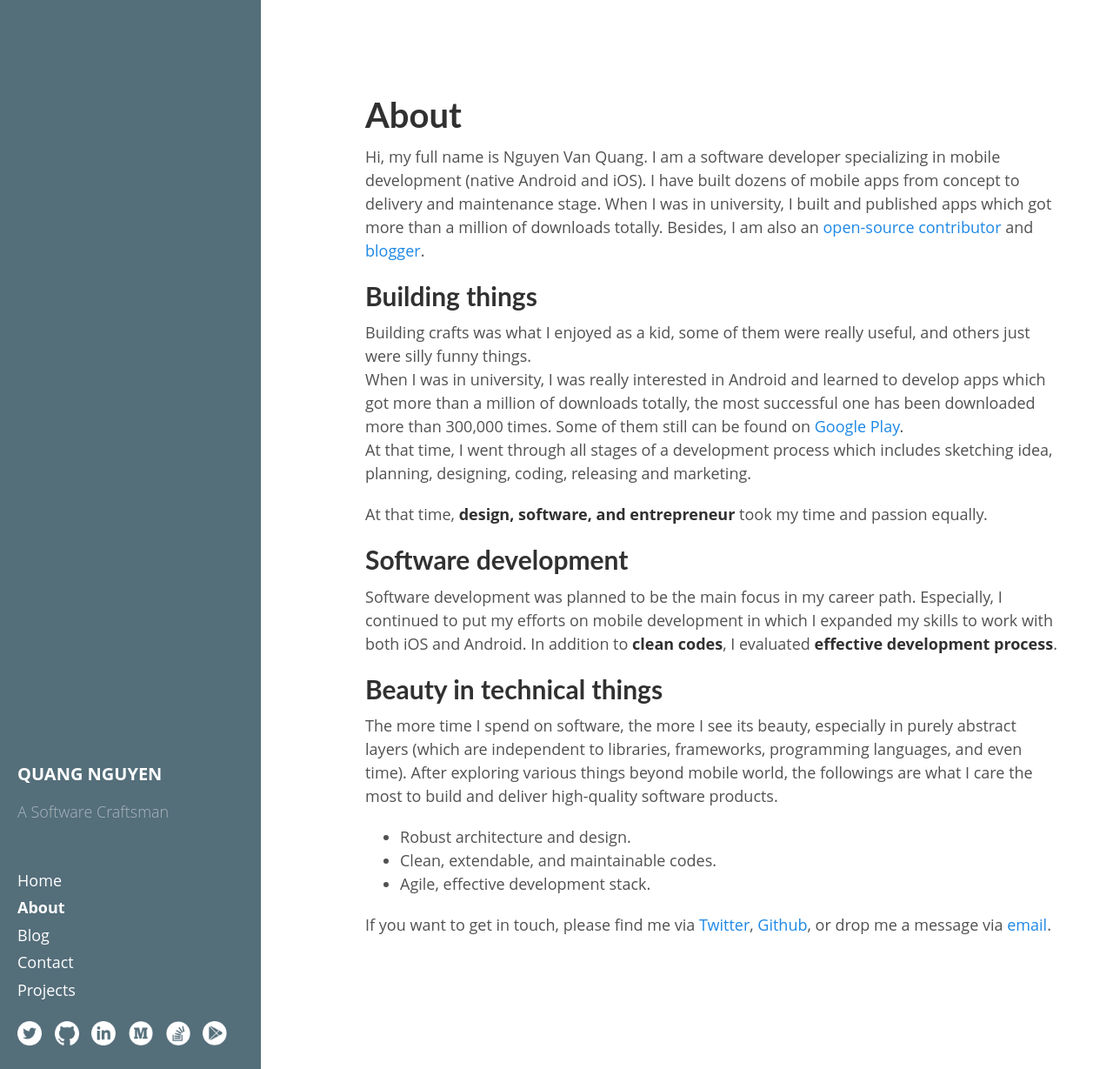
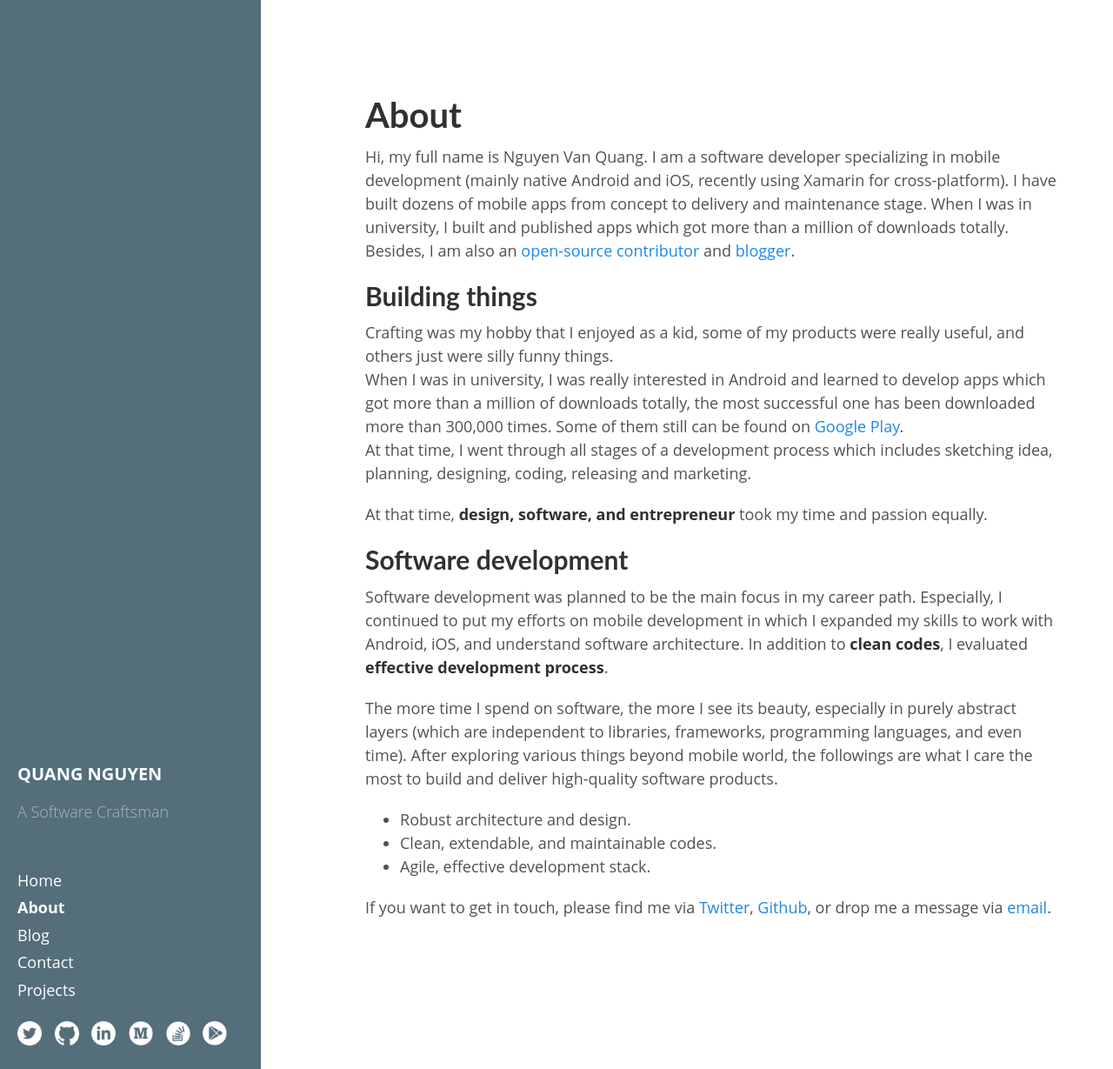
Before and after one commit to quangctkm9207/quangctkm9207.github.io, a Jekyll site: the page built from about.md, in a window 1280 px wide and 1229 px high. Shown: the whole window at 87% size. Built offline with Jekyll 4.4.1, drawn with Linux system fonts in a browser that asks for light colours; comment, search, counter and statistics services are not loaded.

Commit message:
Update about page

```diff
--- a/about.md
+++ b/about.md
@@ -3,10 +3,10 @@ layout: page
 title: About
 ---
 # About
-Hi, my full name is Nguyen Van Quang. I am a software developer specializing in mobile development (native Android and iOS). I have built dozens of mobile apps from concept to delivery and maintenance stage. When I was in university, I built and published apps which got more than a million of downloads totally. Besides, I am also an [open-source contributor](https://github.com/quangctkm9207) and [blogger](http://emo-pass.com/blog/).
+Hi, my full name is Nguyen Van Quang. I am a software developer specializing in mobile development (mainly native Android and iOS, recently using Xamarin for cross-platform). I have built dozens of mobile apps from concept to delivery and maintenance stage. When I was in university, I built and published apps which got more than a million of downloads totally. Besides, I am also an [open-source contributor](https://github.com/quangctkm9207) and [blogger](http://emo-pass.com/blog/).
 
 ## Building things
-Building crafts was what I enjoyed as a kid, some of them were really useful, and others just were silly funny things.
+Crafting was my hobby that I enjoyed as a kid, some of my products were really useful, and others just were silly funny things.
 When I was in university, I was really interested in Android and learned to develop apps which got more than a million of downloads totally, the most successful one has been downloaded more than 300,000 times.
 Some of them still can be found on [Google Play](https://play.google.com/store/apps/developer?id=EmoPass+Studio).
 At that time, I went through all stages of a development process which includes sketching idea, planning, designing, coding, releasing and marketing.
@@ -14,9 +14,8 @@ At that time, I went through all stages of a development process which includes
 At that time, **design, software, and entrepreneur** took my time and passion equally.
 
 ## Software development
-Software development was planned to be the main focus in my career path. Especially, I continued to put my efforts on mobile development in which I expanded my skills to work with both iOS and Android. In addition to **clean codes**, I evaluated **effective development process**.
+Software development was planned to be the main focus in my career path. Especially, I continued to put my efforts on mobile development in which I expanded my skills to work with Android, iOS, and understand software architecture. In addition to **clean codes**, I evaluated **effective development process**.
 
-## Beauty in technical things
 The more time I spend on software, the more I see its beauty, especially in purely abstract layers (which are independent to libraries, frameworks, programming languages, and even time). After exploring various things beyond mobile world, the followings are what I care the most to build and deliver high-quality software products.
 * Robust architecture and design.
 * Clean, extendable, and maintainable codes.
```
